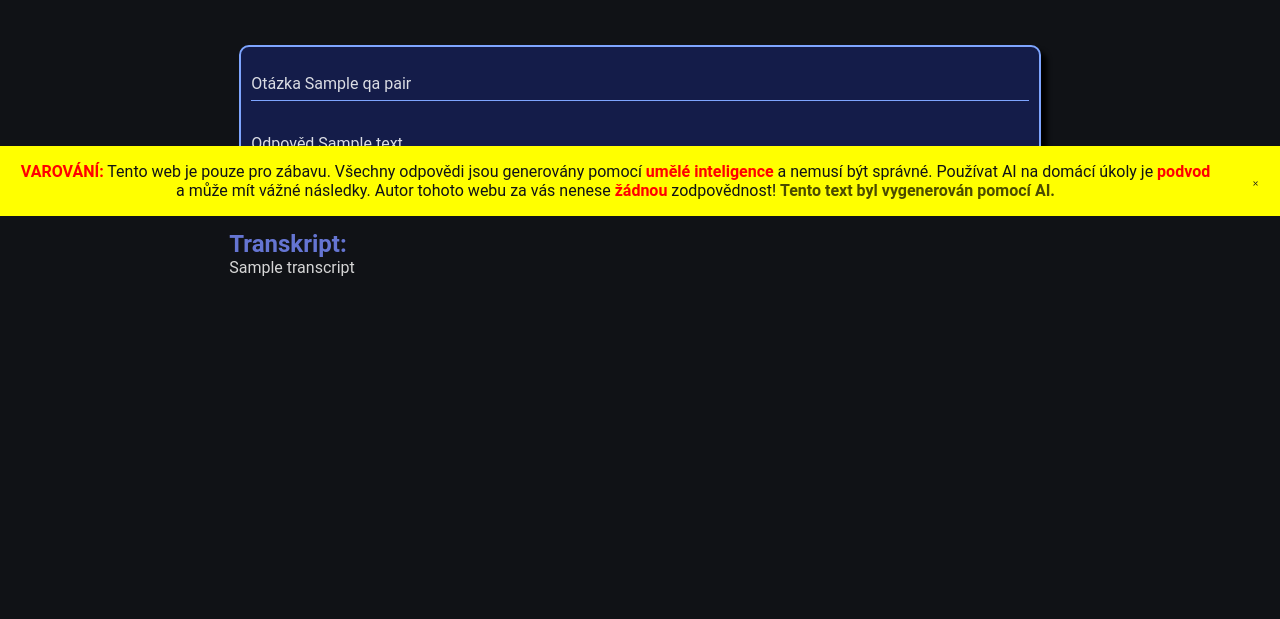
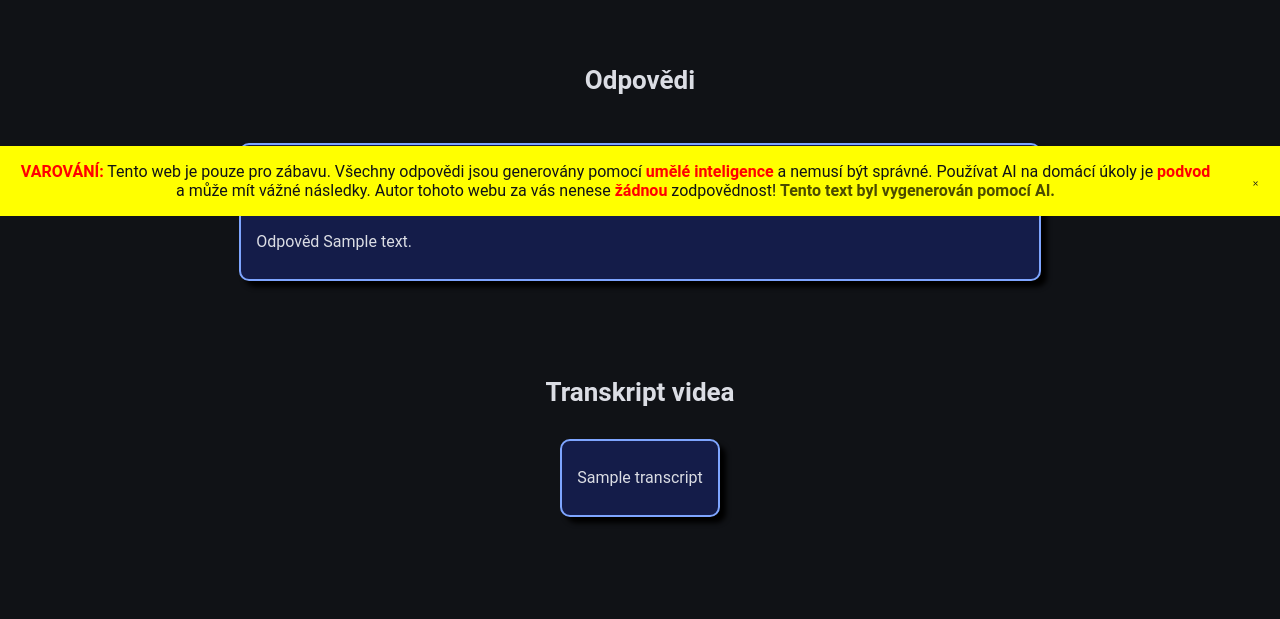
Before and after one commit to robinafro/cernyrob.in, a Django app: template cernyrobin_django/templates/kafka/view.html in a window 1280 px wide. Shown: the part 584-1203 px from the top of the page. Before the commit the page ends 860 px from the top, so only its background shows below. Run offline with Django 4.2, Linux system fonts and the light colour scheme; the template is opened without the code that fills it: most values are stand-ins (such as "Sample title", 1, 10 or a date in 2020).

Commit message:
Added transcript to NewUI

```diff
--- a/cernyrobin_django/kafka/views.py
+++ b/cernyrobin_django/kafka/views.py
@@ -97,6 +97,7 @@ def view(request):
         print(type(video_info["description"]))
         print(type(strip_yapping(video_info["description"])))
         print(type(parse_numbered_text(strip_yapping(video_info["description"]))))
+
         print(type(answers))
         print(type(parse_numbered_text(answers)))
 
--- a/cernyrobin_django/static/kafka-v2.css
+++ b/cernyrobin_django/static/kafka-v2.css
@@ -92,6 +92,8 @@ p{
 }
 
 #page-container {
+  display: flex;
+  flex-direction: column;
   width: 65%;
   height: auto;
   margin-bottom: 3rem;
@@ -300,6 +302,16 @@ p{
 
 /* kafka-view code here */
 
+.view-subheading{
+  color: var(--textCr);
+  font-size: 26px;
+  margin-top: 50px
+}
+
+.transcript-text{
+  text-align: justify;
+}
+
 p{
   line-height: 1.4;
 }
@@ -319,7 +331,7 @@ p{
   flex-direction: column;
   justify-content: center;
   align-items: start;
-  padding: 10px;
+  padding: 10px 15px;
   box-shadow: 6px 6px 5px rgb(0, 0, 0)
 }
 
--- a/cernyrobin_django/templates/kafka/view.html
+++ b/cernyrobin_django/templates/kafka/view.html
@@ -15,20 +15,19 @@
     {% include "cernyrobin/invite.html" %}
 
     <div class="background">
-        <div class="title-container">
 
-        </div>
 
         <div id="page-container">
-            <center>
+
 
                 <h1 id="video-name">{{title}}</h1>
-            </center>
+
             <iframe id="video-embed" src="https://www.youtube.com/embed/{{ video_id }}" title="{{ title}}"
                 frameborder="0"
                 allow="accelerometer; clipboard-write; encrypted-media; gyroscope; picture-in-picture; web-share"
                 allowfullscreen></iframe>
 
+            <h2 class="view-subheading">Odpovědi</h2>
             <div id="view-answers-container">
                 {% for question, answer in qa_pairs %}
                 <div class="pair-container">
@@ -75,19 +74,13 @@
 
             </div>
 
-                <!--             <script>
-                    function changeColor() {
-                   document.getElementById("my-div").style.backgroundColor = "green";
-                }
-              </script>
-              <button onclick="changeColor()">Change color</button> -->
+
+            <h2 class="view-subheading">Transkript videa</h2>
 
             <div id="view-transcript-container">
-                <div class="subtitle">Transkript:</div><span class="view-answers-text">{{ transcript }}
-
-
-
-                </span>
+                <div class="pair-container">
+                    <p class="transcript-text">{{transcript}}</p>
+                </div>
 
 
 
```
